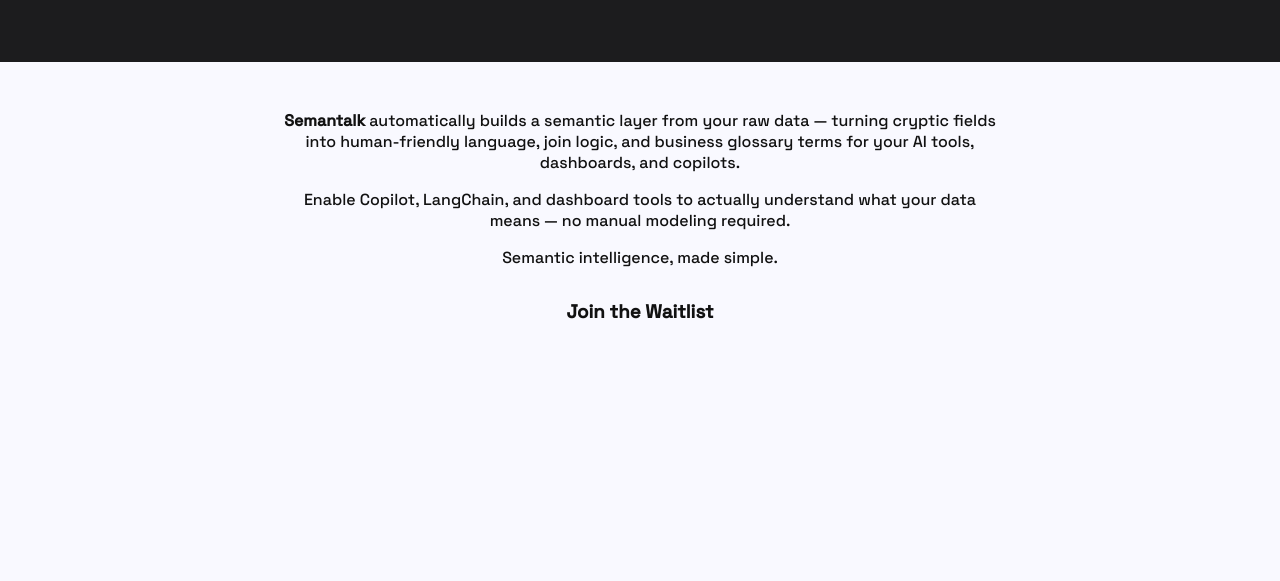
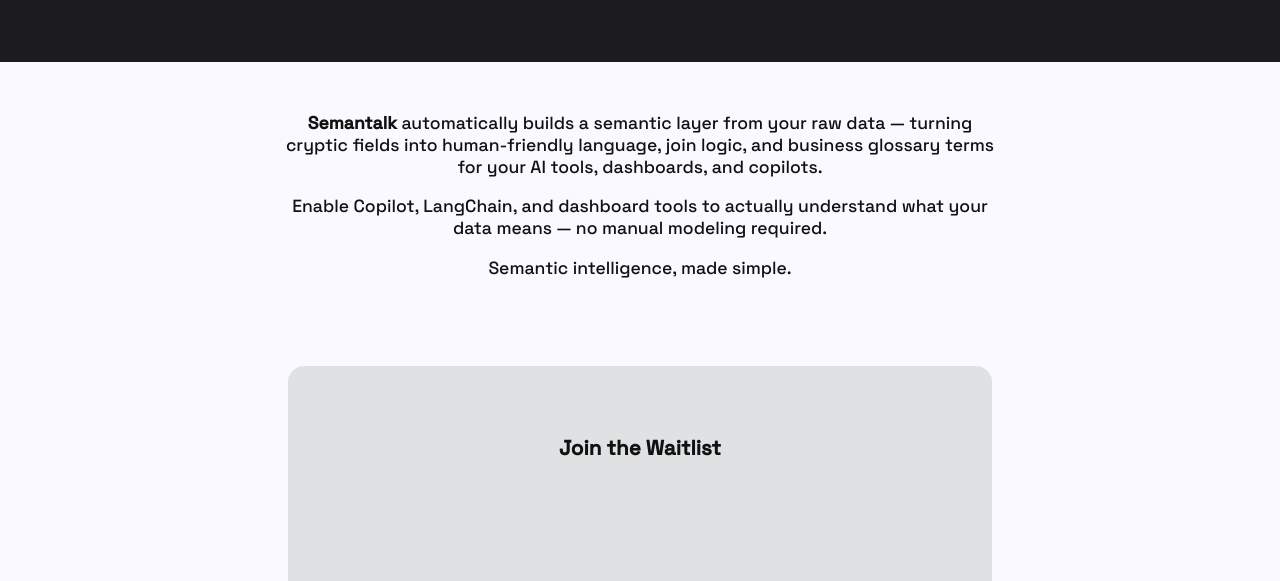
Before and after one commit to GetSemantalk/Semantalk, a plain HTML site: page index.html in a window 1280 px wide. Shown: the part 371-952 px from the top of the page. Drawn offline with Linux system fonts and the light colour scheme; a script that the page names is missing.

Commit message:
Add files via upload

```diff
--- a/index.html
+++ b/index.html
@@ -10,6 +10,7 @@
       margin: 0;
       padding: 0;
       font-family: 'Space Grotesk', sans-serif;
+      font-size: 1.1rem;
       background-color: #f9f9ff;
       color: #111;
       display: flex;
@@ -37,7 +38,13 @@
       padding: 2rem;
     }
     .cta {
-      margin-top: 2rem;
+      background-color: #dfe1e2;
+      padding: 3rem 2rem;
+      border-radius: 16px;
+      margin-top: 3rem;
+      max-width: 640px;
+      margin-left: auto;
+      margin-right: auto;
     }
     .cta a {
       background-color: #00B8B8;
@@ -53,6 +60,7 @@
       color: #888;
     }
   </style>
+  <script async src="https://tally.so/widgets/embed.js"></script>
 </head>
 <body>
   <header>
@@ -64,10 +72,11 @@
     <p><strong>Semantalk</strong> automatically builds a semantic layer from your raw data — turning cryptic fields into human-friendly language, join logic, and business glossary terms for your AI tools, dashboards, and copilots.</p>
     <p>Enable Copilot, LangChain, and dashboard tools to actually understand what your data means — no manual modeling required.</p>
     <p>Semantic intelligence, made simple.</p>
+    <br>
     <div class="cta">
       <h3 style="margin-bottom: 1rem;">Join the Waitlist</h3>
       <iframe
-        data-tally-src="https://tally.so/embed/wxyz"
+        data-tally-src="https://tally.so/embed/w8Ep5l?alignLeft=1&hideTitle=1&transparentBackground=1&dynamicHeight=1"
         loading="lazy"
         width="100%"
         height="250"
```
